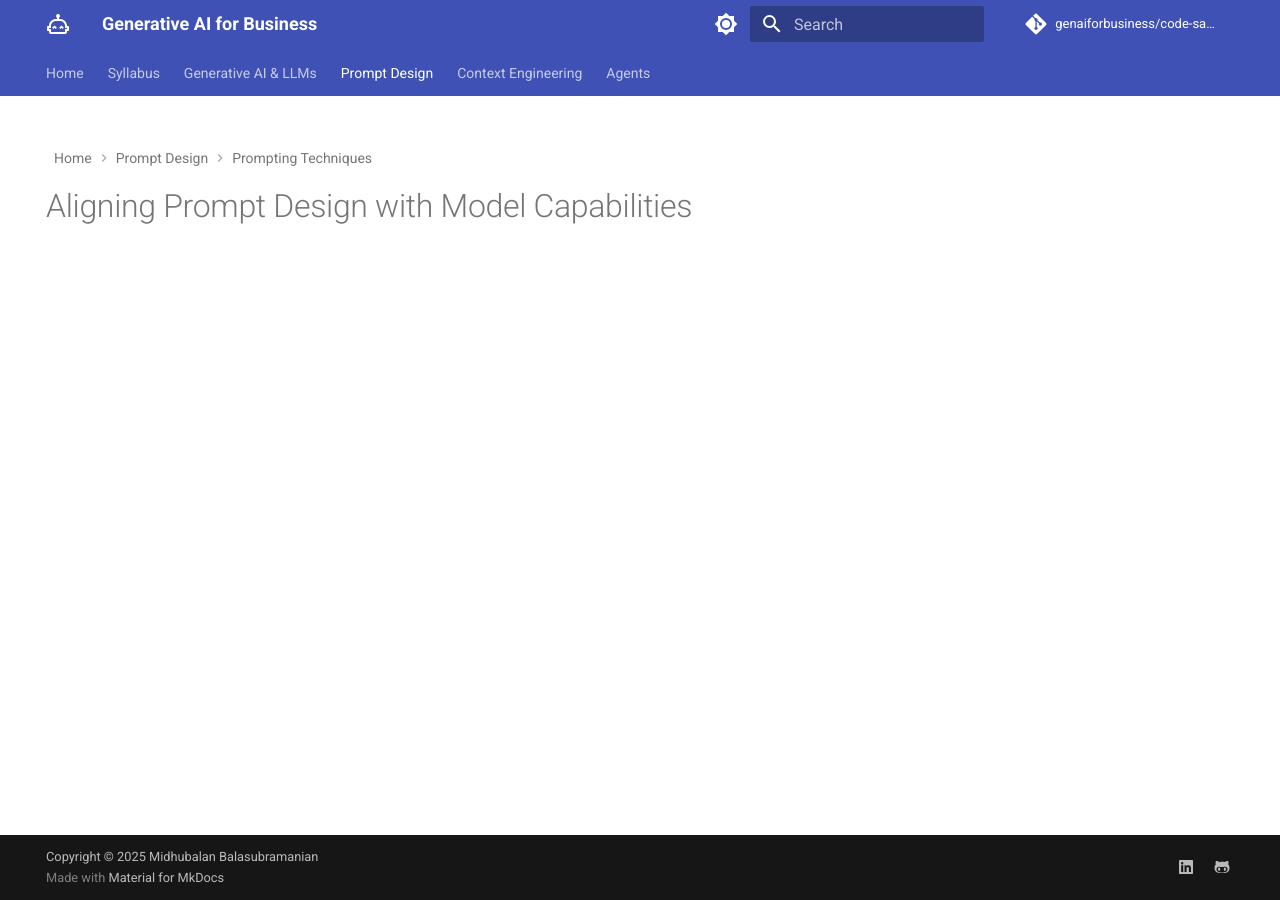
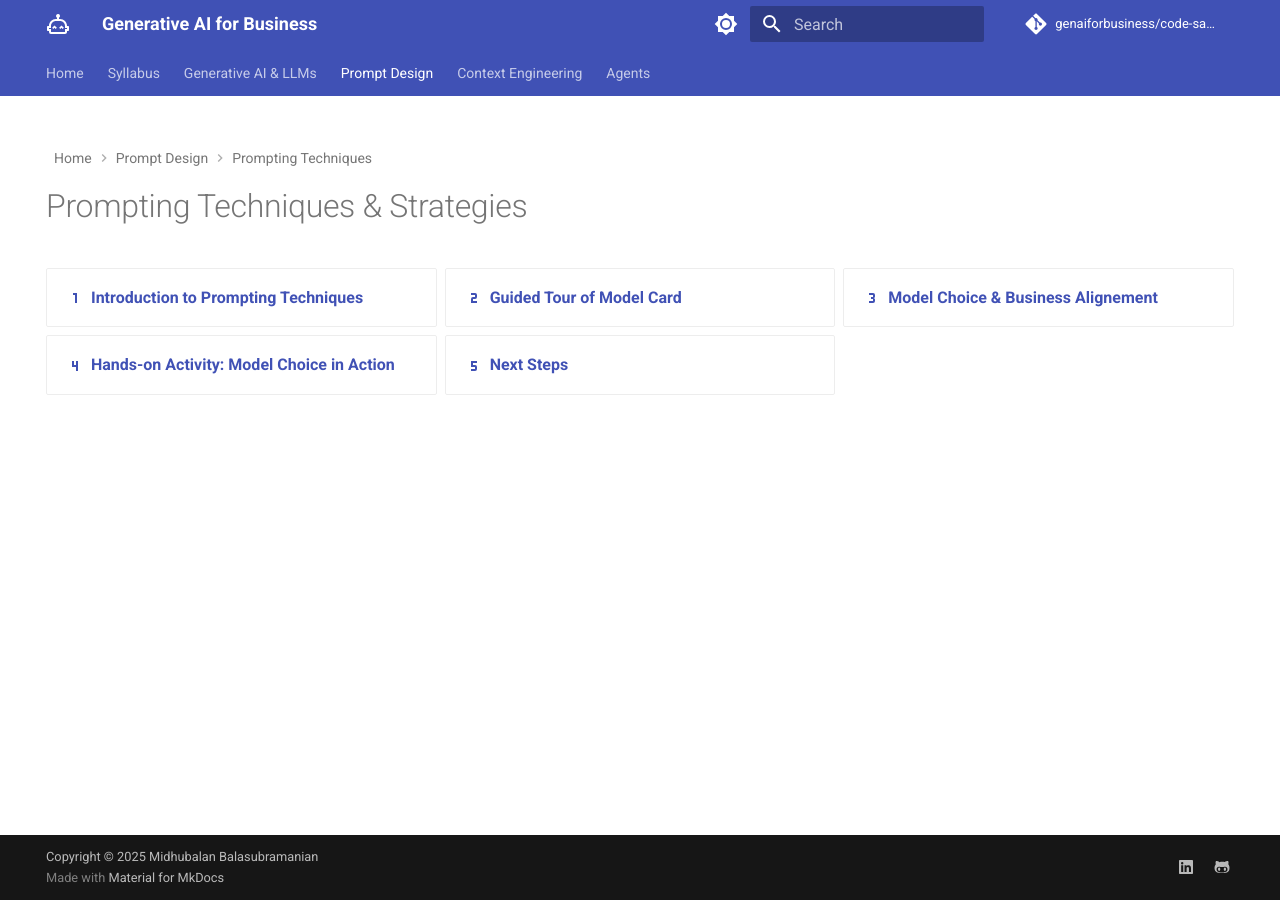
Before and after one commit to genaiforbusiness/genaiforbusiness.github.io, an MkDocs documentation site: the page built from docs/prompts/techniques/index.md, in a window 1280 px wide. Built offline with MkDocs 1.6.1 and Material for MkDocs 9.7.7, drawn with Linux system fonts in a browser that asks for light colours; comment, search, counter and statistics services are not loaded.

Commit message:
add prompt technique lesson content

```diff
--- a/docs/prompts/techniques/index.md
+++ b/docs/prompts/techniques/index.md
@@ -6,15 +6,15 @@ hide:
   - footer
 ---
 
-# Aligning Prompt Design with Model Capabilities
+# Prompting Techniques & Strategies
 
 
 <div class="grid cards" markdown>
 
-<!-- - [ :material-numeric-1:{ .lg .middle } __Introduction to Model Cards__](model-card.md)
-- [ :material-numeric-2:{ .lg .middle } __Guided Tour of Model Card__](guided-tour.md)
-- [ :material-numeric-3:{ .lg .middle } __Model Choice & Business Alignement__](align-model-choice.md)
-- [ :material-numeric-4:{ .lg .middle } __Hands-on Activity: Model Choice in Action__](activity.md)
-- [ :material-numeric-5:{ .lg .middle } __Next Steps__](next-steps.md)  -->
+- [ :material-numeric-1:{ .lg .middle } __Introduction to Prompting Techniques__](intro.md)
+- [ :material-numeric-2:{ .lg .middle } __Guided Tour of Model Card__](#)
+- [ :material-numeric-3:{ .lg .middle } __Model Choice & Business Alignement__](#)
+- [ :material-numeric-4:{ .lg .middle } __Hands-on Activity: Model Choice in Action__](#)
+- [ :material-numeric-5:{ .lg .middle } __Next Steps__](next-steps.md)
 
 </div>
--- a/mkdocs.yml
+++ b/mkdocs.yml
@@ -173,6 +173,8 @@ nav:
 
     - Prompting Techniques:
       - prompts/techniques/index.md
+      - Introduction: prompts/techniques/intro.md
+      - Essential Building Blocks: prompts/techniques/essentials.md
     - AI Safety & Ethics:
       - prompts/safety-ethics/index.md
     - Tapping Model Capabilities:
```
Also changed, not shown: docs/prompts/techniques/essentials.md (added, +84 -0 lines), docs/prompts/techniques/intro.md (added, +67 -0 lines), docs/prompts/techniques/next-steps.md (added).
